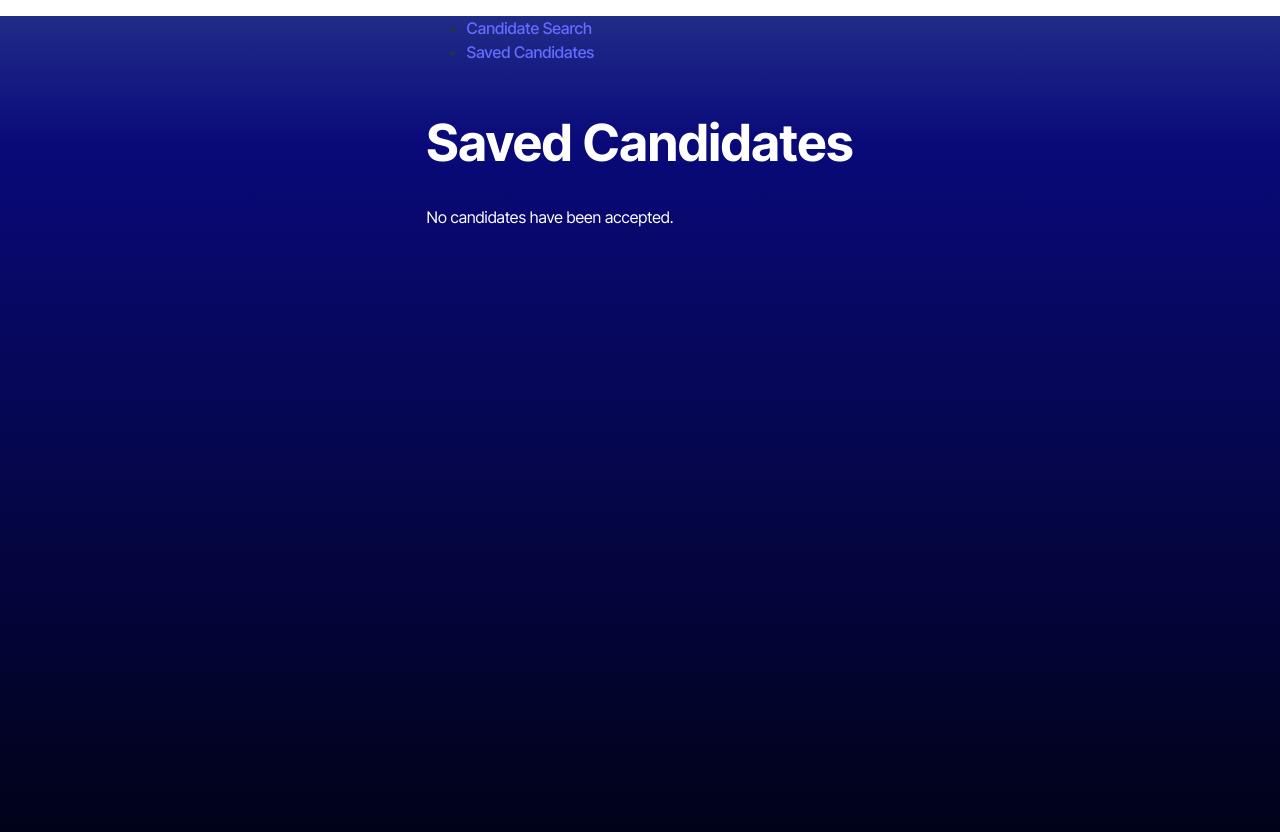
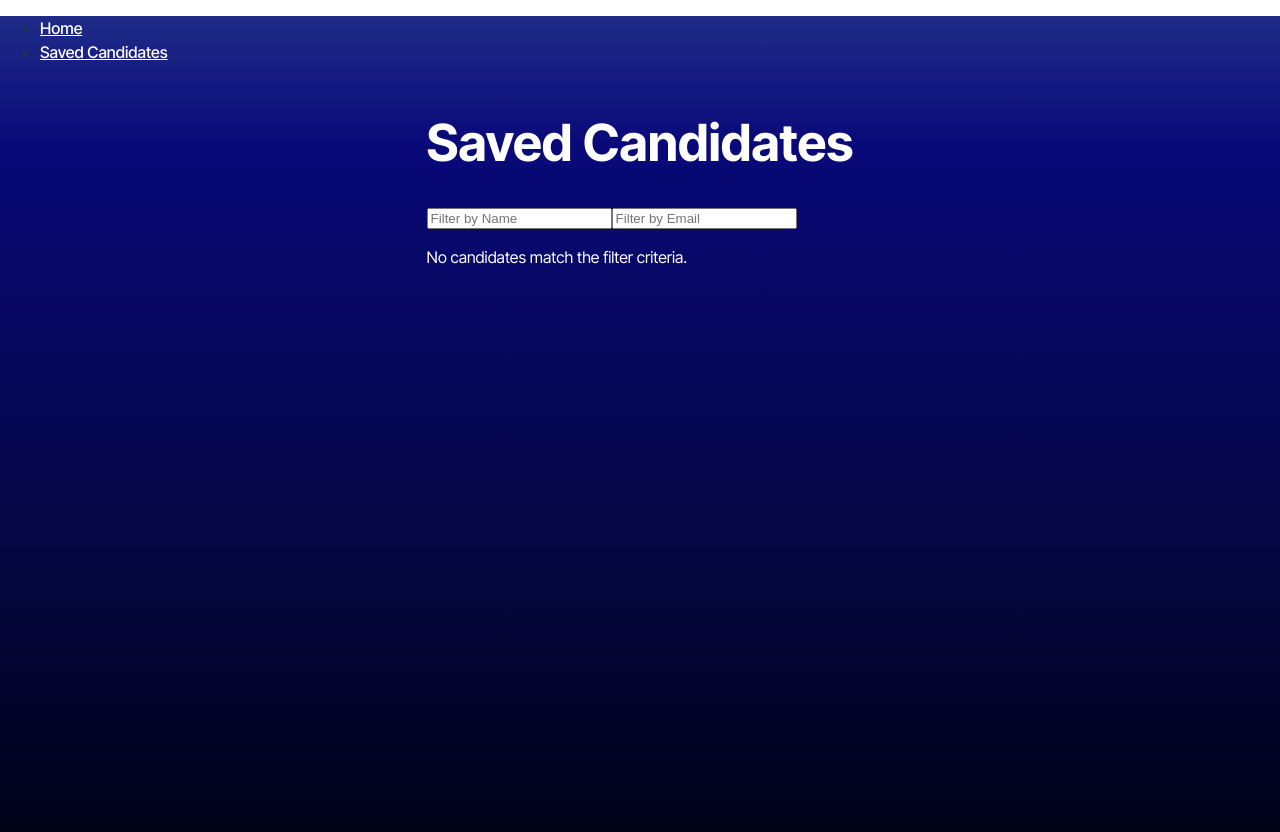
Before and after one commit to JAKES-CLOUD-SPACE/CandidateSearch, a React (Vite) app: page /SavedCandidates in a window 1280 px wide. Shown: the top 832 px of the page. Built offline with nearby package versions, Linux system fonts and the light colour scheme.

Commit message:
cleaned up code

```diff
--- a/src/components/Nav.tsx
+++ b/src/components/Nav.tsx
@@ -1,15 +1,11 @@
 import { Link } from 'react-router-dom';
-
+import '../index.css';
 const Nav = () => {
   return (
     <nav>
-      <ul>
-        <li>
-          <Link to="/">Candidate Search</Link>
-        </li>
-        <li>
-          <Link to="/SavedCandidates">Saved Candidates</Link>
-        </li>
+      <ul className="nav-links">
+        <li><Link to="/">Home</Link></li>
+        <li><Link to="/SavedCandidates">Saved Candidates</Link></li>
       </ul>
     </nav>
   );
--- a/src/index.css
+++ b/src/index.css
@@ -15,8 +15,7 @@
 
 a {
   font-weight: 500;
-  color: #646cff;
-  text-decoration: inherit;
+  color: #ffffff;
 }
 a:hover {
   color: #535bf2;
@@ -33,7 +32,6 @@ body {
   background-repeat: no-repeat no-repeat;
   background-position: center center;
   margin: 0;
-  place-items: center;
   min-width: 320px;
   min-height: 100vh;
 }
@@ -95,7 +93,7 @@ tbody tr:nth-child(odd) {
 }
 
 .nav {
-  display: flex;
+  display: inline-block;
   justify-content: flex-start;
   padding: 1em 2em;
 }
--- a/src/pages/CandidateSearch.tsx
+++ b/src/pages/CandidateSearch.tsx
@@ -22,6 +22,7 @@ const CandidateSearch = () => {
         // Step 2: Fetch full details for each candidate
         const fullDetailsPromises = fetchedCandidates.map(async (candidate: Candidate) => {
           const details = await searchGithubUser(candidate.login);
+          console.log(details);
           return details || null; // Handle case if user details are missing
         });
 
@@ -88,6 +89,7 @@ const CandidateSearch = () => {
         <p>No more candidates available</p>
       ) : (
         <div>
+          <h1>Candidate Search</h1>
           <div>
             <img
               src={currentCandidate?.avatar_url}
--- a/src/pages/SavedCandidates.tsx
+++ b/src/pages/SavedCandidates.tsx
@@ -4,11 +4,19 @@ import { Candidate } from '../interfaces/Candidate.interface';
 
 const SavedCandidates = () => {
   const [savedCandidates, setSavedCandidates] = useState<Candidate[]>([]);
+  const [filteredCandidates, setFilteredCandidates] = useState<Candidate[]>([]);
+  const [filter, setFilter] = useState({
+    name: '',
+    email: '',
+  });
 
+  // Fetch saved candidates from localStorage
   useEffect(() => {
     const savedData = localStorage.getItem('savedCandidates');
     if (savedData) {
-      setSavedCandidates(JSON.parse(savedData));
+      const parsedData = JSON.parse(savedData);
+      setSavedCandidates(parsedData);
+      setFilteredCandidates(parsedData); // Initially show all saved candidates
     }
   }, []);
 
@@ -16,19 +24,59 @@ const SavedCandidates = () => {
     localStorage.setItem('savedCandidates', JSON.stringify(savedCandidates));
   }, [savedCandidates]);
 
-   // Handle the rejection of a candidate (removing them from the list)
-   const handleReject = (username: string) => {
+  // Handle the rejection of a candidate (removing them from the list)
+  const handleReject = (username: string) => {
     const updatedCandidates = savedCandidates.filter(
       (candidate) => candidate.login !== username
     );
     setSavedCandidates(updatedCandidates);
+    setFilteredCandidates(updatedCandidates); // Keep the filtered candidates in sync
+  };
+
+  // Filter candidates based on filter criteria
+  useEffect(() => {
+    const filtered = savedCandidates.filter((candidate) => {
+      return (
+        (filter.name ? candidate.login?.toLowerCase().includes(filter.name.toLowerCase()) : true) &&
+        (filter.email ? candidate.email?.toLowerCase().includes(filter.email.toLowerCase()) : true)
+      );
+    });
+    setFilteredCandidates(filtered);
+  }, [filter, savedCandidates]);
+
+  // Handle filter input change
+  const handleFilterChange = (e: React.ChangeEvent<HTMLInputElement>) => {
+    const { name, value } = e.target;
+    setFilter((prevFilter) => ({
+      ...prevFilter,
+      [name]: value,
+    }));
   };
 
   return (
     <div>
       <h1>Saved Candidates</h1>
-      {savedCandidates.length === 0 ? (
-        <p>No candidates have been accepted.</p>
+
+      {/* Filter bar */}
+      <div className="filter-bar">
+        <input
+          type="text"
+          name="name"
+          placeholder="Filter by Name"
+          value={filter.name || ''}
+          onChange={handleFilterChange}
+        />
+        <input
+          type="text"
+          name="email"
+          placeholder="Filter by Email"
+          value={filter.email}
+          onChange={handleFilterChange}
+        />
+      </div>
+
+      {filteredCandidates.length === 0 ? (
+        <p>No candidates match the filter criteria.</p>
       ) : (
         <table className="candidates-table">
           <thead>
@@ -43,7 +91,7 @@ const SavedCandidates = () => {
             </tr>
           </thead>
           <tbody>
-            {savedCandidates.map((candidate: Candidate) => (
+            {filteredCandidates.map((candidate: Candidate) => (
               <tr key={candidate.login}>
                 <td>
                   <img
```
